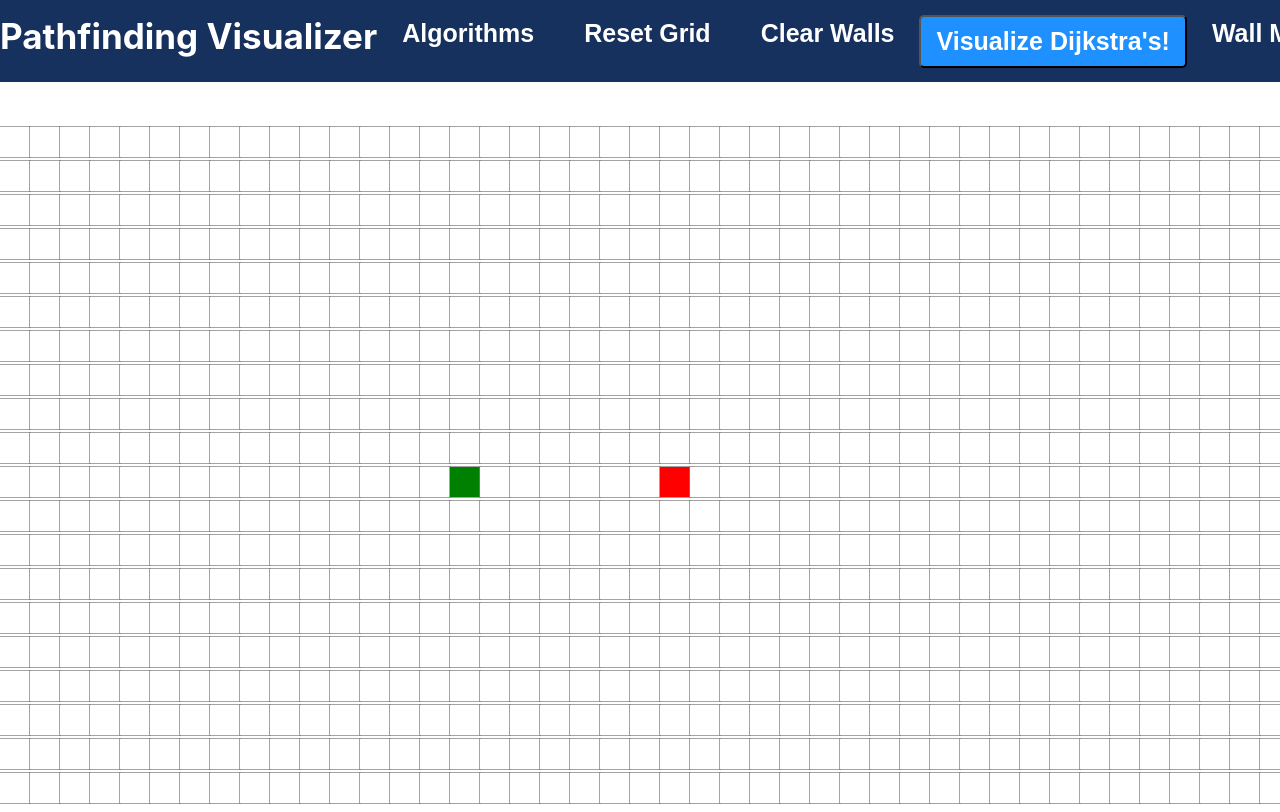
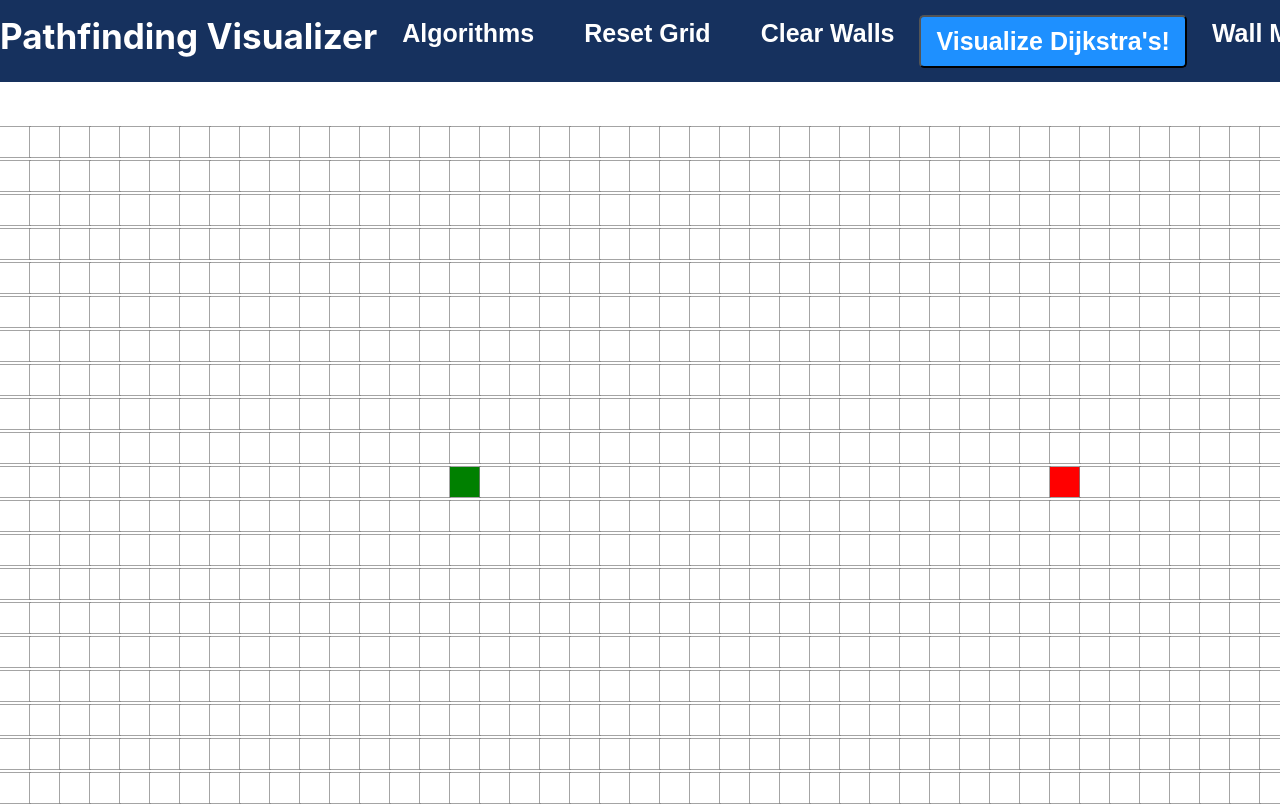
Before and after one commit to ChristopherChau/PathFindingVisualizer, a React (Create React App) app: page / in a window 1280 px wide. Shown: the top 812 px of the page. Built offline with nearby package versions, Linux system fonts and the light colour scheme.

Commit message:
minHeap dijkstra working properly

```diff
--- a/src/PathFindingVisualizer/PathFindingVisualizer.jsx
+++ b/src/PathFindingVisualizer/PathFindingVisualizer.jsx
@@ -164,9 +164,9 @@ export default class PathFindingVisualizer extends Component {
     const visitedNodesInOrder = minHeapDijkstra(nodes,startNode,finishNode);
     console.log(visitedNodesInOrder)
     // const visitedNodesInOrder = dijkstra(nodes,startNode,finishNode);
-    // this.animateAlgorithm(visitedNodesInOrder);
-    // const finalPath = getFinalPath(finishNode);
-    // this.animateFinalPath(finalPath);
+    this.animateAlgorithm(visitedNodesInOrder);
+    const finalPath = getFinalPath(finishNode);
+    this.animateFinalPath(finalPath);
     pathFound = true;
   }
 
--- a/src/PathFindingVisualizer/grid/helper.jsx
+++ b/src/PathFindingVisualizer/grid/helper.jsx
@@ -1,6 +1,6 @@
 /* eslint-disable no-unused-vars */
 const FINISH_NODE_ROW = 10;
-const FINISH_NODE_COL = 22;
+const FINISH_NODE_COL = 35;
 const START_NODE_ROW = 10;
 const START_NODE_COL = 15;
 
--- a/src/algorithms/dijkstras/dijkstras.js
+++ b/src/algorithms/dijkstras/dijkstras.js
@@ -30,29 +30,39 @@ export function minHeapDijkstra(grid, start, finish){
   let minHeap = new MinHeap();
   const visitedNodesInOrder2 = [];
   start.distance = 0;
-  // finish.distance = 10000;
+  finish.distance = Infinity; // Set finish distance to Infinity
   minHeap.push(start);
   minHeap.push(finish);
   let count = 0;
-  console.log(minHeap);
-  while (minHeap.size() !== 0){
+
+  while (minHeap.size() !== 0) {
       const node = minHeap.pop();
-    // console.log(node);
-    // console.log(node.distance);
-    if (node.isWall) continue;
-    if (node.distance === Infinity) return visitedNodesInOrder2;
+
+      if (node.isWall || node.visited) {
+          // Skip walls and already visited nodes
+          continue;
+      }
+
       node.visited = true;
       visitedNodesInOrder2.push(node);
-    if (node === finish)
-    {
-      console.log('found node')
+
+      if (node === finish) {
+          console.log('found node');
           return visitedNodesInOrder2;
       }
+
+      // Assuming minHeapUpdateNeighbors is a function that updates neighbors' distances
+      // based on the current node's distance and adds them to the minHeap
       helpers.minHeapUpdateNeighbors(node, grid, minHeap);
+
       count++;
-    if (count === 1000) break;
 
+      if (count === 1000) {
+          console.log('reached max iterations');
+          break;
       }
+  }
+
   console.log('end of minheap dijkstra');
 }
 
```
Lines whose indentation alone changed are shown as unchanged.
